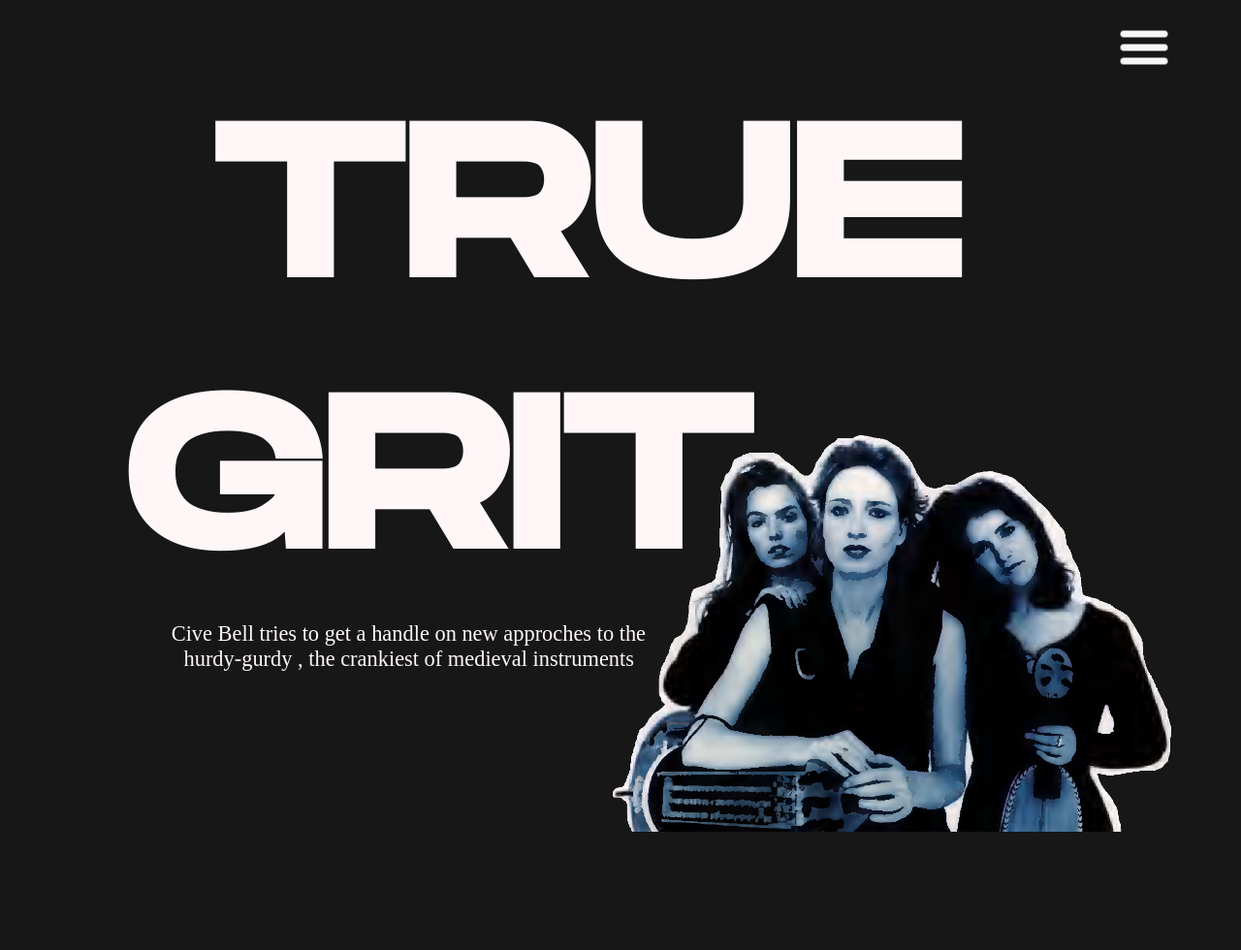
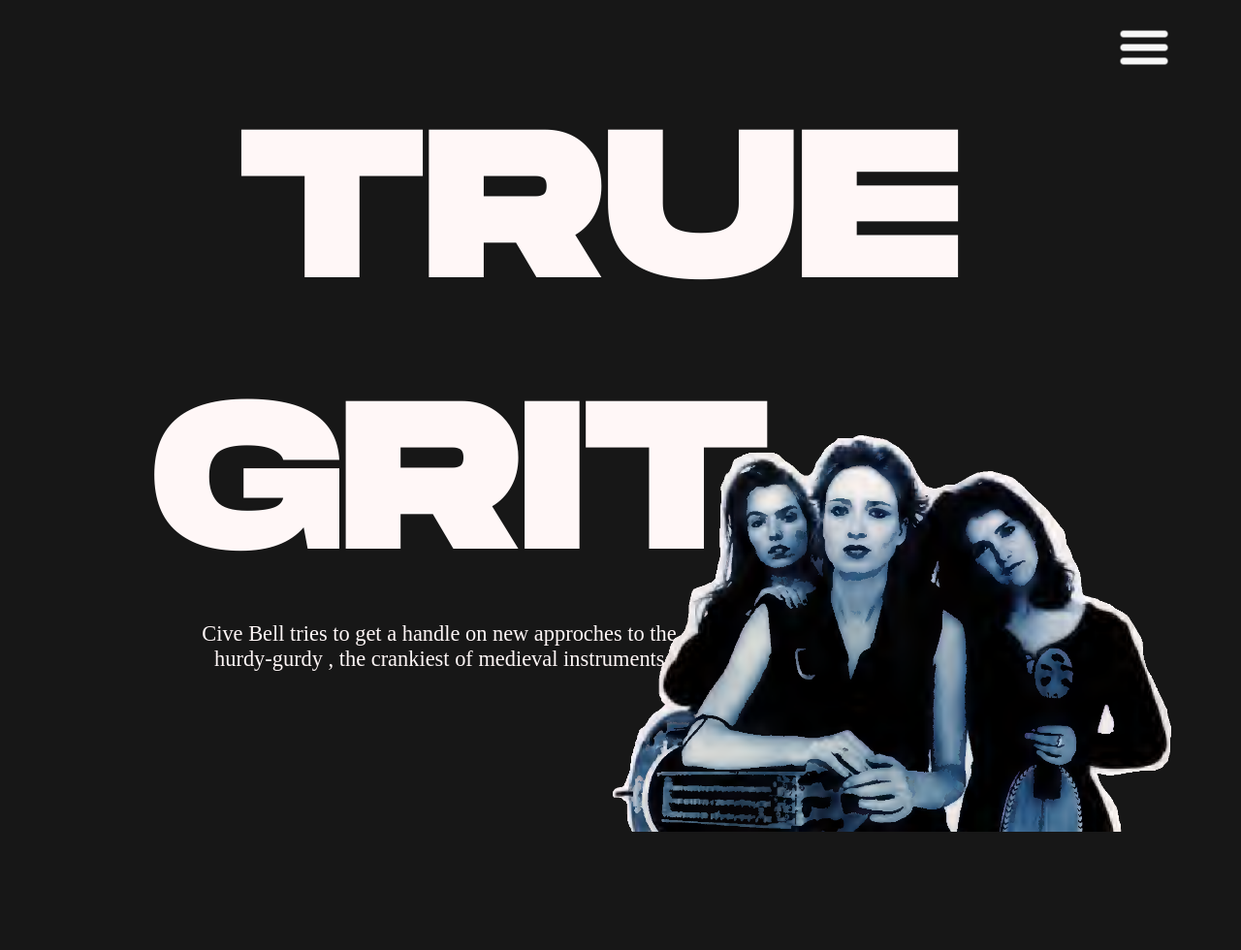
Before and after one commit to anyxblack/KickWeb, a plain HTML site: page pages/page1.html in a window 1280 px wide. Shown: the top 980 px of the page at 97% size. Drawn offline with Linux system fonts and the light colour scheme.

Commit message:
Add files via upload

```diff
--- a/css/nav.css
+++ b/css/nav.css
@@ -1,6 +1,7 @@
 @font-face {
     font-family: "Monument";
-    src: url("MonumentExtended-Regular.woff2") format("woff2");
+    src: url("MonumentExtended-Ultrabold.woff2") format("woff2");
+    font-weight: 900
 }
 @import url('https://fonts.googleapis.com/css2?family=Roboto+Slab:wght@300;400;700;900&display=swap');
 
--- a/css/page1.css
+++ b/css/page1.css
@@ -1,6 +1,6 @@
 @font-face {
     font-family: "Monument";
-    src: url("MonumentExtended-Regular.woff2") format("woff2");
+    src: url("MonumentExtended-Ultrabold.woff2") format("woff2");
 }
 @import url('https://fonts.googleapis.com/css2?family=Roboto+Slab:wght@300;400;900&display=swap');
 
--- a/css/page2.css
+++ b/css/page2.css
@@ -1,6 +1,6 @@
 @font-face {
     font-family: "Monument";
-    src: url("MonumentExtended-Regular.woff2") format("woff2");
+    src: url("MonumentExtended-Ultrabold.woff2") format("woff2");
 }
 @import url('https://fonts.googleapis.com/css2?family=Roboto+Slab:wght@300;400;900&display=swap');
 
```
Also changed, not shown: css/MonumentExtended-Ultrabold.woff2 (added).
